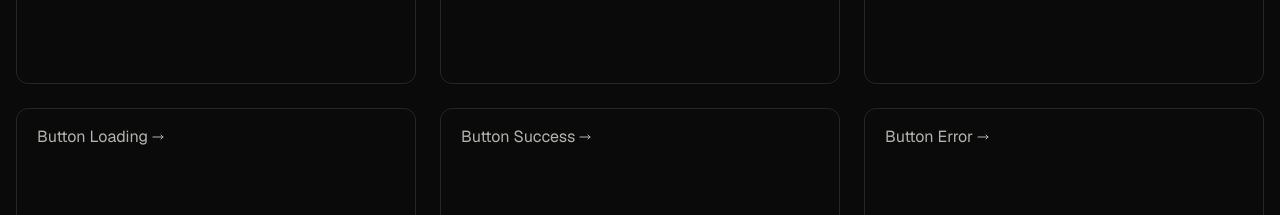
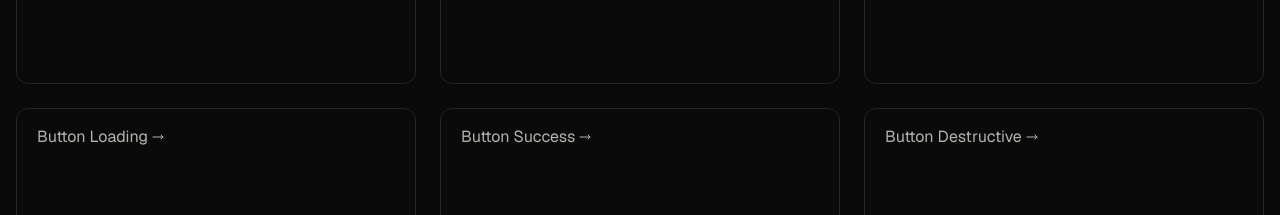
Before and after one commit to guhrodrrigues/luxe, a Next.js app: page / in a window 1280 px wide. Shown: the part 840-1055 px from the top of the page. Built offline with nearby package versions, Linux system fonts and the light colour scheme.

Commit message:
refactor: Update ButtonError for ButtonDestructive

```diff
--- a/src/components/ui/buttons/ButtonError.tsx
+++ b/src/components/ui/buttons/ButtonDestructive.tsx
@@ -1,4 +1,4 @@
-export function ButtonError() {
+export function ButtonDestructive() {
   return (
     <button className="py-2 px-4 rounded-xl text-sm font-medium bg-red-950 text-red-500 border border-red-900">
       Button
--- a/src/components/ui/buttons/index.ts
+++ b/src/components/ui/buttons/index.ts
@@ -2,5 +2,5 @@ export * from "./ButtonAnimatedBorder";
 export * from "./ButtonBackgroundShine";
 export * from "./ButtonRotateBorder";
 export * from "./ButtonSuccess";
-export * from "./ButtonError";
+export * from "./ButtonDestructive";
 export * from "./ButtonLoading";
--- a/src/data/components.tsx
+++ b/src/data/components.tsx
@@ -3,7 +3,7 @@ import {
   ButtonRotateBorder,
   ButtonBackgroundShine,
   ButtonSuccess,
-  ButtonError,
+  ButtonDestructive,
   ButtonLoading,
 } from "@/components/ui/buttons";
 
@@ -138,9 +138,9 @@ export const COMPONENTS = [
     type: "buttons",
   },
   {
-    name: "Button Error",
-    slug: "button-error",
-    component: <ButtonError />,
+    name: "Button Destructive",
+    slug: "button-destructive",
+    component: <ButtonDestructive />,
     type: "buttons",
   },
   {
@@ -175,6 +175,7 @@ export const COMPONENTS = [
     slug: "card-revealed-pointer",
     component: <CardRevealedPointer />,
     type: "cards",
+    download: "npm i framer-motion",
   },
   {
     name: "Card Background Shine",
```
